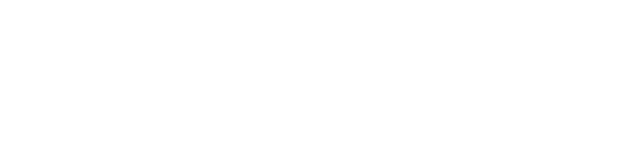
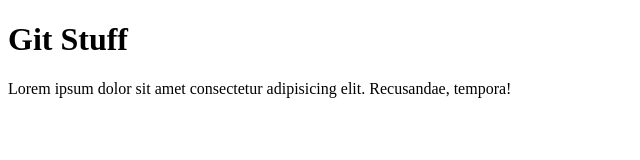
Before and after one commit to michedmnt/first-git-project, a plain HTML site: page index.html in a window 1280 px wide. Shown: the whole page, without its empty margins (0-640 px from the left). Drawn offline with Linux system fonts and the light colour scheme.

Commit message:
Added H1 and P

```diff
--- a/index.html
+++ b/index.html
@@ -4,9 +4,10 @@
     <meta charset="UTF-8">
     <meta http-equiv="X-UA-Compatible" content="IE=edge">
     <meta name="viewport" content="width=device-width, initial-scale=1.0">
-    <title>Document</title>
+    <title>Git Stuff</title>
 </head>
 <body>
-
+    <h1>Git Stuff</h1>
+    <p>Lorem ipsum dolor sit amet consectetur adipisicing elit. Recusandae, tempora!</p>
 </body>
 </html>
```
